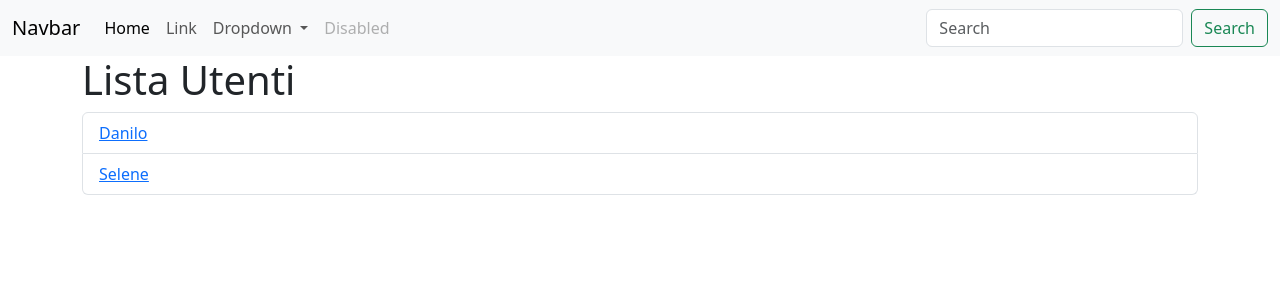
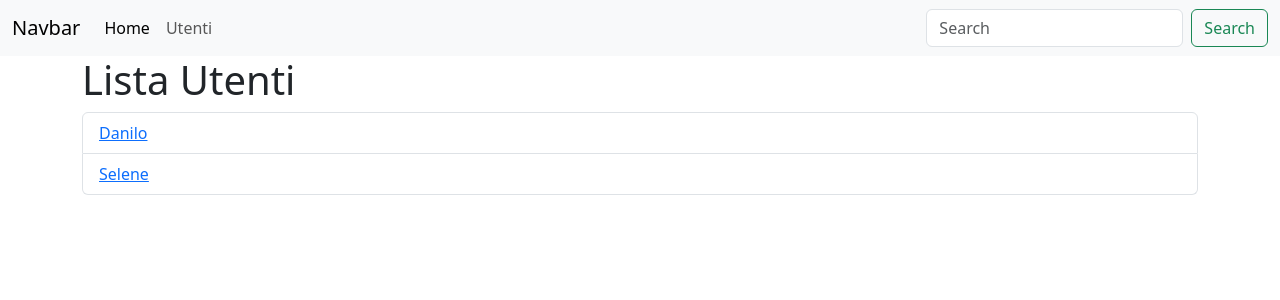
Before and after one commit to DCDanilo/www, a PHP site: page /users in a window 1280 px wide. Shown: the top 300 px of the page. Run offline with PHP 8.4, Linux system fonts and the light colour scheme; data comes from the database, SQL or seed files in the repository.

Commit message:
modificato launch.json

```diff
--- a/Config/Router.php
+++ b/Config/Router.php
@@ -1,5 +1,7 @@
 <?php
 namespace WWW\Config;
+
+use WWW\Helpers\Debug;
 
 class Router {
     protected $routes = [];
--- a/Config/Routes.php
+++ b/Config/Routes.php
@@ -1,10 +1,11 @@
 <?php
-namespace WWW\Config;
 
-use wWW\Config\Router;
+use WWW\Config\Router as Router;
 
 $router = new Router();
 
-$router->add('home','HomeController','index');
+$router->add('','HomeController','index');
+$router->add('users','UserController','index');
+$router->add('users/dettaglio/','UserController','show');
 
-$router->dispatch();s
+return $router;
--- a/Controllers/HomeController.php
+++ b/Controllers/HomeController.php
@@ -3,6 +3,6 @@ namespace WWW\Controllers;
 
 class HomeController {
     public function index(){
-        include __DIR__.'/../Views/Home.php';
+        include __DIR__.'/../Views/home.php';
     }
 }
--- a/Controllers/UserController.php
+++ b/Controllers/UserController.php
@@ -3,6 +3,7 @@
 namespace WWW\Controllers;
 
 use WWW\Models\User;
+use WWW\Helpers\Debug;
 
 class UserController{
     public function index(){
@@ -10,8 +11,13 @@ class UserController{
         include __DIR__ . '/../Views/user_list.php';
     }
 
-    public function show($id){
+    public function show(){
+        $id = $_GET['id'] ?? null;
+        if($id==null){
+            echo "Utente non trovato";
+            return;
+        }
         $user= User::getUserById($id);
-        include __DIR__ . '/../Views/user_detail.php';
+        include __DIR__ . '/../Views/user_details.php';
     }
 }
--- a/Public/index.php
+++ b/Public/index.php
@@ -6,14 +6,9 @@ require_once __DIR__ . '/../vendor/autoload.php';
 use WWW\Controllers\UserController;
 use WWW\Helpers\Debug;
 
-// Recuperiamo l'URL pulita (es. "prodotti/scarpe")
+require_once __DIR__ . '/../Config/Routes.php';
+
 $url = $_SERVER['REQUEST_URI'] ?? 'home';
 
-$url = trim($url, '/');
-
-if($url === 'users'){
-    $controller = new UserController();
-    $controller->index();
-}else{
-    echo "pagina non trovata";
-}
+// Debug::dd($url);
+$router->dispatch($url);
--- a/Views/partials/header.php
+++ b/Views/partials/header.php
@@ -10,31 +10,17 @@
 
   <nav class="navbar navbar-expand-lg bg-body-tertiary">
   <div class="container-fluid">
-    <a class="navbar-brand" href="#">Navbar</a>
+    <a class="navbar-brand" href="/">Navbar</a>
     <button class="navbar-toggler" type="button" data-bs-toggle="collapse" data-bs-target="#navbarSupportedContent" aria-controls="navbarSupportedContent" aria-expanded="false" aria-label="Toggle navigation">
       <span class="navbar-toggler-icon"></span>
     </button>
     <div class="collapse navbar-collapse" id="navbarSupportedContent">
       <ul class="navbar-nav me-auto mb-2 mb-lg-0">
         <li class="nav-item">
-          <a class="nav-link active" aria-current="page" href="#">Home</a>
+          <a class="nav-link active" aria-current="page" href="/">Home</a>
         </li>
         <li class="nav-item">
-          <a class="nav-link" href="#">Link</a>
-        </li>
-        <li class="nav-item dropdown">
-          <a class="nav-link dropdown-toggle" href="#" role="button" data-bs-toggle="dropdown" aria-expanded="false">
-            Dropdown
-          </a>
-          <ul class="dropdown-menu">
-            <li><a class="dropdown-item" href="#">Action</a></li>
-            <li><a class="dropdown-item" href="#">Another action</a></li>
-            <li><hr class="dropdown-divider"></li>
-            <li><a class="dropdown-item" href="#">Something else here</a></li>
-          </ul>
-        </li>
-        <li class="nav-item">
-          <a class="nav-link disabled" aria-disabled="true">Disabled</a>
+          <a class="nav-link" href="/users">Utenti</a>
         </li>
       </ul>
       <form class="d-flex" role="search">
--- a/Views/user_list.php
+++ b/Views/user_list.php
@@ -5,7 +5,7 @@
   <ul class="list-group">
     <?php foreach ($users as $user): ?>
       <li class="list-group-item">
-        <a href="user/<?= htmlspecialchars($user['id_utente']) ?>"><?= htmlspecialchars($user['nome']) ?></a>
+        <a href="users/dettaglio/id?=<?= htmlspecialchars($user['id_utente']) ?>"><?= htmlspecialchars($user['nome']) ?></a>
       </li>
     <?php endforeach; ?>
   </ul>
```
Also changed, not shown: 1 other file.
